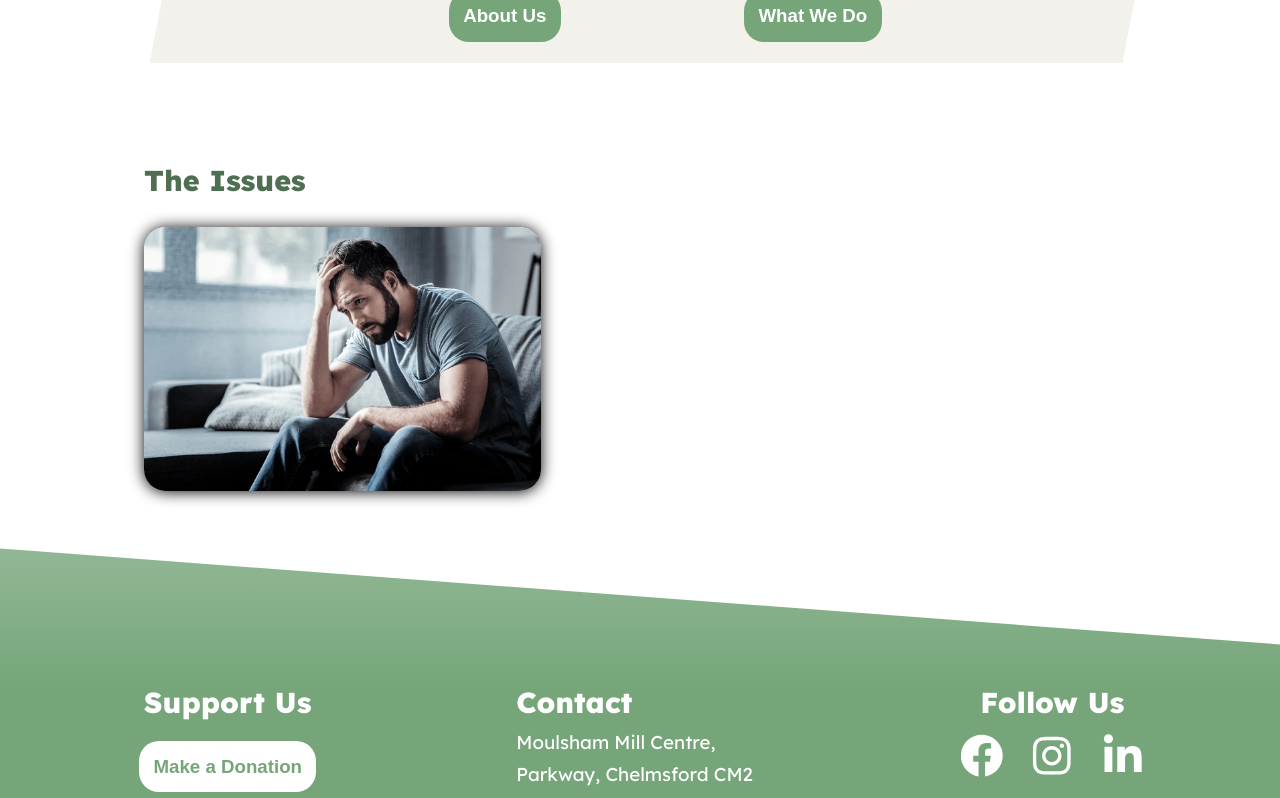
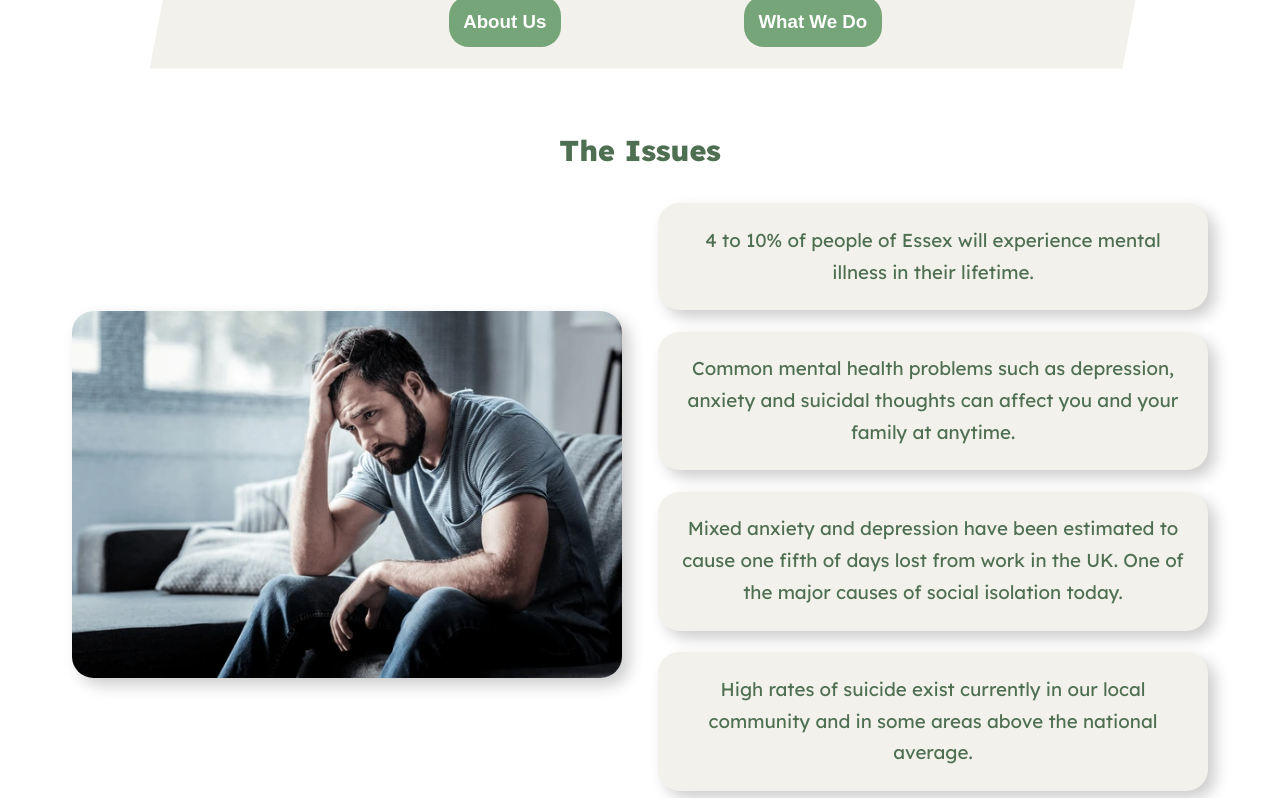
Before and after one commit to DannyClark90/Millrace-Foundation, a React (Vite) app: page / in a window 1280 px wide. Shown: the part 720-1518 px from the top of the page. Built offline with nearby package versions, Linux system fonts and the light colour scheme.

Commit message:
issues section content added.

```diff
--- a/src/Components/Issues.jsx
+++ b/src/Components/Issues.jsx
@@ -1,13 +1,48 @@
-import React from 'react'
+import React from "react";
 import "../Sass/Components/_issues.scss";
 import "../Sass/Base/_utilities.scss";
+import { motion } from "framer-motion";
 
 export default function Issues() {
   return (
     <section className="issues">
-        <h2 className="section-heading">The Issues</h2>
-        <img className='issues-img' src="src/assets/Issues.png" alt="Depressed looking person" />
-        <p></p>
+      <h2 className="section-heading margin-bottom-4">The Issues</h2>
+      <div className="issues__grid">
+        <img
+          className="issues__img"
+          src="src/assets/Issues.png"
+          alt="Depressed looking person"
+        />
+
+        <div className="issues__card">
+          <p>
+            4 to 10% of people of Essex will experience mental illness in their
+            lifetime.
+          </p>
+        </div>
+
+        <div className="issues__card">
+          <p>
+            Common mental health problems such as depression, anxiety and
+            suicidal thoughts can affect you and your family at anytime.
+          </p>
+        </div>
+
+        <div className="issues__card">
+          <p>
+            Mixed anxiety and depression have been estimated to cause one fifth
+            of days lost from work in the UK. One of the major causes of social
+            isolation today.
+          </p>
+        </div>
+
+        <div className="issues__card">
+          <p>
+            High rates of suicide exist currently in our local community and in
+            some areas above the national average.
+          </p>
+        </div>
+      </div>
     </section>
-  )
+  );
 }
--- a/src/Sass/Base/_typography.scss
+++ b/src/Sass/Base/_typography.scss
@@ -45,6 +45,7 @@ body {
     font-size: $heading-primary-sub;
     font-weight: 800;
     font-style: normal;
+    text-align: center;
 }
 
 .footer-heading{
--- a/src/Sass/Base/_utilities.scss
+++ b/src/Sass/Base/_utilities.scss
@@ -1,5 +1,9 @@
 .margin-bottom{
     margin-bottom: 2rem;
+}
+
+.margin-bottom-4{
+    margin-bottom: 4rem;
 }
 
 .margin-top{
--- a/src/Sass/Components/_issues.scss
+++ b/src/Sass/Components/_issues.scss
@@ -1,17 +1,50 @@
-@import '../Abstracts/variables';
+@import "../Abstracts/variables";
+@import "../Abstracts/mixins";
 
-.issues{
-    display: flex;
-    flex-direction: column;
-    width: 100vw;
+.issues {
+  width: 100vw;
+  height: fit-content;
+  padding: 3rem 10rem;
+  position: relative;
+
+  &__grid{
+    display: grid;
+    column-gap: 5rem;
+    row-gap: 3rem;
+    grid-template-columns: 1fr 1fr;
+    grid-template-rows: repeat(4, auto);
+
+    @include respond (tab-port){
+        display: flex;
+        flex-direction: column;
+    }
+  }
+
+
+  &__img {
+    grid-row: span 4;
+    width: 100%;
+    margin-top: 5rem;
+    border-radius: 3rem;
+    box-shadow: 1rem 1rem 2rem rgba($color-black, 0.2);
+
+    @include respond (tab-land){
+        margin-top: 15rem;
+    }
+
+    @include respond (tab-port){
+        margin-top: 0;
+    }
+  }
+
+  &__card {
+    padding: 3rem;
     height: fit-content;
-    padding: 8rem 20rem;
-    justify-content: flex-start;
+    width: 100%;
+    border-radius: 3rem;
+    text-align: center;
+    font-size: $default-font-size;
+    box-shadow: 1rem 1rem 2rem rgba($color-black, 0.2);
+    background-color: $color-beige-light;
+  }
 }
-
-.issues-img {
-width: 40%;
-border-radius: 3rem;
-box-shadow: 0 .1rem 2rem rgba($color-black,1);
-margin-top: 3rem;
-}
--- a/src/Sass/Layout/_header.scss
+++ b/src/Sass/Layout/_header.scss
@@ -7,7 +7,7 @@
   flex-direction: column;
   justify-content: center;
   align-items: center;
-  width: 100%;
+  width: 100vw;
   height: 65vh;
   margin-top: -1.7vh;
   padding: 0, 30rem;
--- a/src/Sass/Layout/_navbar.scss
+++ b/src/Sass/Layout/_navbar.scss
@@ -11,7 +11,7 @@
   position: sticky;
   top: 0;
   width: 100vw;
-  height: 12vh;
+  height: fit-content;
   z-index: 10;
 
   @include respond(tab-land){
--- a/src/style.css
+++ b/src/style.css
@@ -119,6 +119,7 @@ body {
   font-size: 4rem;
   font-weight: 800;
   font-style: normal;
+  text-align: center;
 }
 
 .footer-heading {
@@ -129,6 +130,10 @@ body {
 
 .margin-bottom {
   margin-bottom: 2rem;
+}
+
+.margin-bottom-4 {
+  margin-bottom: 4rem;
 }
 
 .margin-top {
@@ -218,7 +223,7 @@ ORDER: Base + typography > general layout + grid > page layout > components
   position: sticky;
   top: 0;
   width: 100vw;
-  height: 12vh;
+  height: fit-content;
   z-index: 10;
   display: flex;
   flex-wrap: wrap;
@@ -421,7 +426,7 @@ ORDER: Base + typography > general layout + grid > page layout > components
   flex-direction: column;
   justify-content: center;
   align-items: center;
-  width: 100%;
+  width: 100vw;
   height: 65vh;
   margin-top: -1.7vh;
   padding: 0, 30rem;
@@ -706,20 +711,68 @@ ORDER: Base + typography > general layout + grid > page layout > components
   z-index: 4;
 }
 
+/*
+0 - 600px:      Phone
+600 - 900px:    Tablet portrait
+900 - 1200px:   Tablet landscape
+[1200 - 1800] is where our normal styles apply
+1800px + :      Big desktop
+
+$breakpoint arguement choices:
+- phone
+- tab-port
+- tab-land
+- big-desktop
+
+ORDER: Base + typography > general layout + grid > page layout > components
+
+1em = 16px
+*/
 .issues {
-  display: flex;
-  flex-direction: column;
   width: 100vw;
   height: fit-content;
-  padding: 8rem 20rem;
-  justify-content: flex-start;
+  padding: 3rem 10rem;
+  position: relative;
 }
-
-.issues-img {
-  width: 40%;
+.issues__grid {
+  display: grid;
+  column-gap: 5rem;
+  row-gap: 3rem;
+  grid-template-columns: 1fr 1fr;
+  grid-template-rows: repeat(4, auto);
+}
+@media (max-width: 60em) {
+  .issues__grid {
+    display: flex;
+    flex-direction: column;
+  }
+}
+.issues__img {
+  grid-row: span 4;
+  width: 100%;
+  margin-top: 5rem;
   border-radius: 3rem;
-  box-shadow: 0 0.1rem 2rem black;
-  margin-top: 3rem;
+  box-shadow: 1rem 1rem 2rem rgba(0, 0, 0, 0.2);
+}
+@media (max-width: 80em) {
+  .issues__img {
+    margin-top: 15rem;
+  }
+}
+@media (max-width: 60em) {
+  .issues__img {
+    margin-top: 0;
+  }
+}
+.issues__card {
+  padding: 3rem;
+  height: fit-content;
+  width: 100%;
+  border-radius: 3rem;
+  text-align: center;
+  font-size: 2.6rem;
+  box-shadow: 1rem 1rem 2rem rgba(0, 0, 0, 0.2);
+  background-color: #F2F1EB;
 }
 
 @keyframes rotate-center {
```
Also changed, not shown: 1 other file (tests, documents, lock files or other folders).
